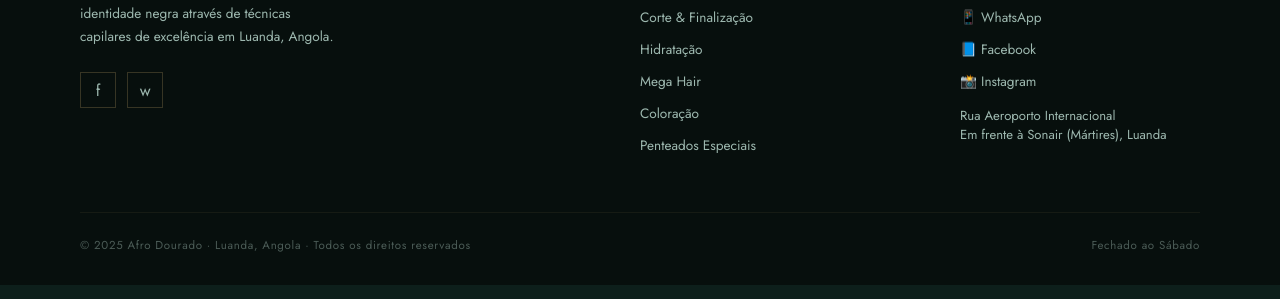
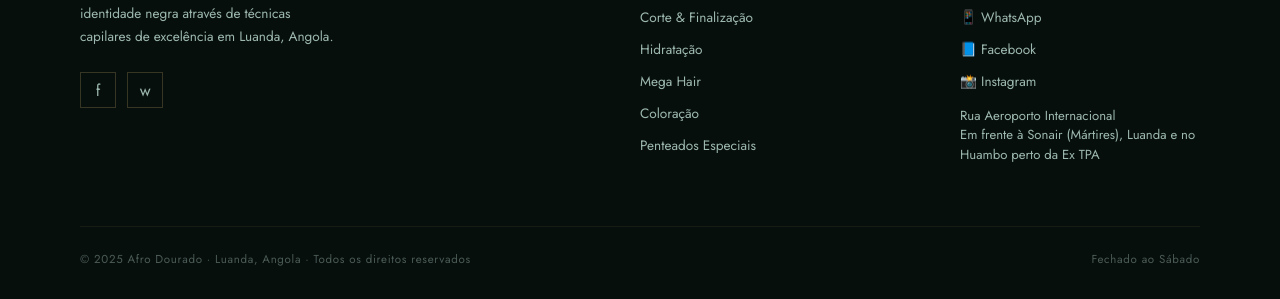
Before and after one commit to 4mor1n0der/AfroDourado, a plain HTML site: page index.html in a window 1280 px wide. Shown: the part 5057-5356 px from the top of the page. Drawn offline with nearby package versions, Linux system fonts and the light colour scheme.

Commit message:
Update index.html

```diff
--- a/index.html
+++ b/index.html
@@ -1304,7 +1304,7 @@
           <li><a href="https://www.facebook.com/afrodourado" target="_blank">📘 Facebook</a></li>
           <li><a href="https://www.instagram.com/afro_dourado/" target="_blank">📸 Instagram</a></li>
           <li style="color:#9DB8AF;font-size:.82rem;padding:.3rem 0;line-height:1.5">Rua Aeroporto Internacional<br>Em
-            frente à Sonair (Mártires), Luanda</li>
+            frente à Sonair (Mártires), Luanda e no Huambo perto da Ex TPA</li>
         </ul>
       </div>
     </div>
```
